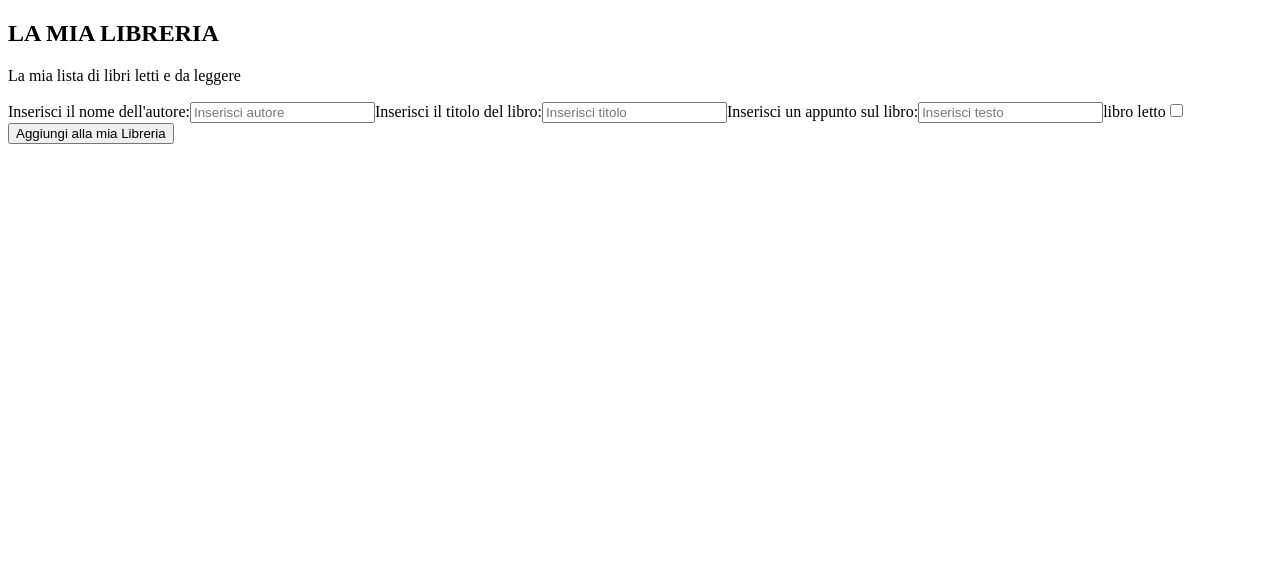
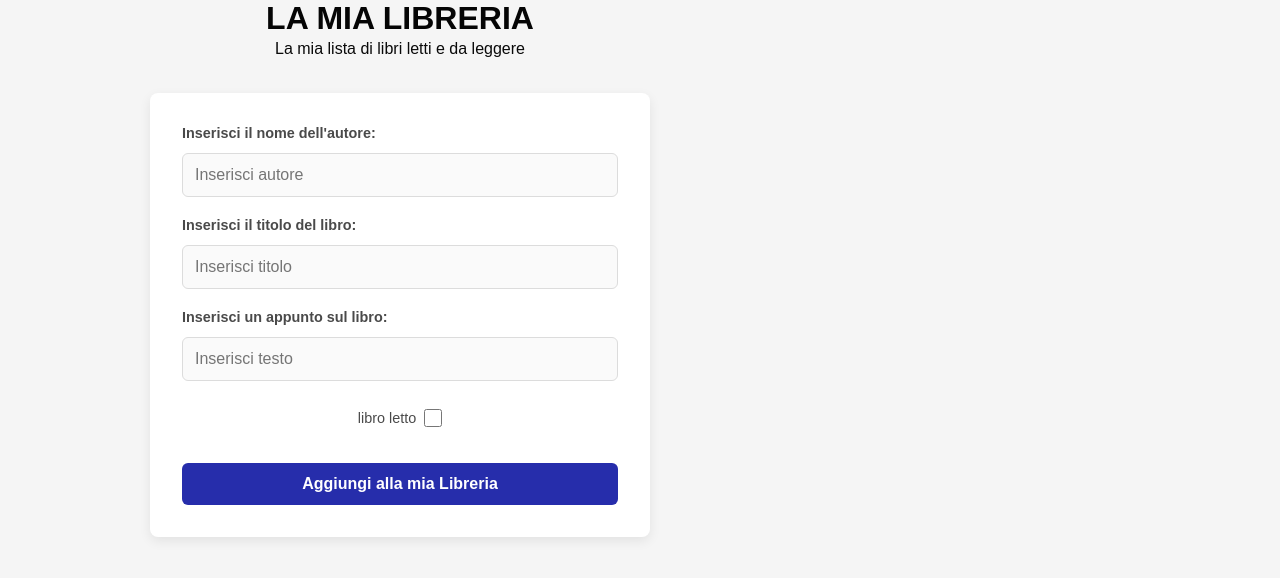
Before and after one commit to francescoguttuso/react-form, a React (Vite) app: page / in a window 1280 px wide. Shown: the top 578 px of the page. Built offline with nearby package versions, Linux system fonts and the light colour scheme.

Commit message:
feat: add styling for form and button components, enhance layout and user interaction

```diff
--- a/src/App.css
+++ b/src/App.css
@@ -0,0 +1,19 @@
+body {
+  max-width: 800px;
+  font-family: Arial, sans-serif;
+  background-color: #f5f5f5;
+  margin: 0;
+  padding: 0;
+}
+h2 {
+  color: #050505;
+  font-size: 2rem;
+  text-align: center;
+}
+
+p {
+  color: #0a0a0a;
+  font-size: 1rem;
+  line-height: 1.5;
+  text-align: center;
+}
--- a/src/components/Items.css
+++ b/src/components/Items.css
@@ -0,0 +1,16 @@
+.delete {
+  background-color: #262dab; /* Un rosso discreto per l'eliminazione */
+  color: white;
+  border: none;
+  padding: 0.25rem 0.5rem; /* Padding molto ridotto rispetto al form */
+  font-size: 0.85rem; /* Testo più piccolo */
+  border-radius: 4px;
+  cursor: pointer;
+  margin: 0; /* Resetta eventuali margini automatici del form */
+  width: auto; /* Sovrascrive eventuali width: 100% */
+  transition: background-color 0.2s ease;
+}
+
+.delete:hover {
+  background-color: #262dab; /* Rosso più scuro al passaggio del mouse */
+}
--- a/src/components/Items.jsx
+++ b/src/components/Items.jsx
@@ -6,6 +6,7 @@ export const Items = (props) => (
         <li key={item.title}>
           {item.title}{" "}
           <button
+            className="delete"
             onClick={() =>
               props.setItems((items) => items.filter((_item) => _item !== item))
             }
--- a/src/components/NewItem.css
+++ b/src/components/NewItem.css
@@ -0,0 +1,71 @@
+form {
+  display: flex;
+  flex-direction: column;
+  gap: 1.25rem;
+  max-width: 500px;
+  margin: 2rem auto;
+  background-color: #ffffff;
+  padding: 2rem;
+  border-radius: 8px;
+  box-shadow: 0 4px 12px rgba(0, 0, 0, 0.08);
+}
+
+label {
+  font-size: 0.9rem;
+  font-weight: 600;
+  color: #4a4a4a;
+  margin-bottom: -0.5rem;
+  text-align: left;
+}
+
+input[type="text"] {
+  width: 100%;
+  padding: 0.75rem;
+  border: 1px solid #dcdcdc;
+  border-radius: 6px;
+  font-size: 1rem;
+  background-color: #fafafa;
+  transition: all 0.2s ease-in-out;
+  box-sizing: border-box;
+}
+
+input[type="text"]:focus {
+  border-color: #262dab;
+  background-color: #ffffff;
+  outline: none;
+  box-shadow: 0 0 0 3px rgba(38, 45, 171, 0.15);
+}
+
+.checkbox {
+  display: flex;
+  align-items: center;
+  justify-content: center;
+  gap: 0.5rem;
+  font-weight: normal;
+  cursor: pointer;
+  margin: 0.5rem 0;
+}
+
+.checkbox input[type="checkbox"] {
+  width: 18px;
+  height: 18px;
+  cursor: pointer;
+}
+
+button {
+  background-color: #262dab;
+  color: white;
+  border: none;
+  padding: 0.75rem 1.5rem;
+  font-size: 1rem;
+  font-weight: bold;
+  cursor: pointer;
+  border-radius: 6px;
+  width: 100%;
+  transition: background-color 0.2s ease;
+  margin-top: 0.5rem;
+}
+
+button:hover {
+  background-color: #1a1f7c;
+}
--- a/src/components/NewItem.jsx
+++ b/src/components/NewItem.jsx
@@ -14,7 +14,7 @@ export const NewItem = (props) => {
       e.target.type === "checkbox" ? e.target.checked : e.target.value;
     setFormData({
       ...formData,
-      [e.target.name]: e.target.value,
+      [e.target.name]: value,
     });
   };
 
@@ -67,7 +67,7 @@ export const NewItem = (props) => {
         value={formData.body}
         onChange={handleFormChange}
       />
-      <label htmlFor="checkbox">
+      <label className="checkbox" htmlFor="checkbox">
         libro letto
         <input
           id="checkbox"
--- a/src/index.css
+++ b/src/index.css
@@ -0,0 +1,5 @@
+* {
+  margin: 0;
+  padding: 0;
+  box-sizing: border-box;
+}
```
